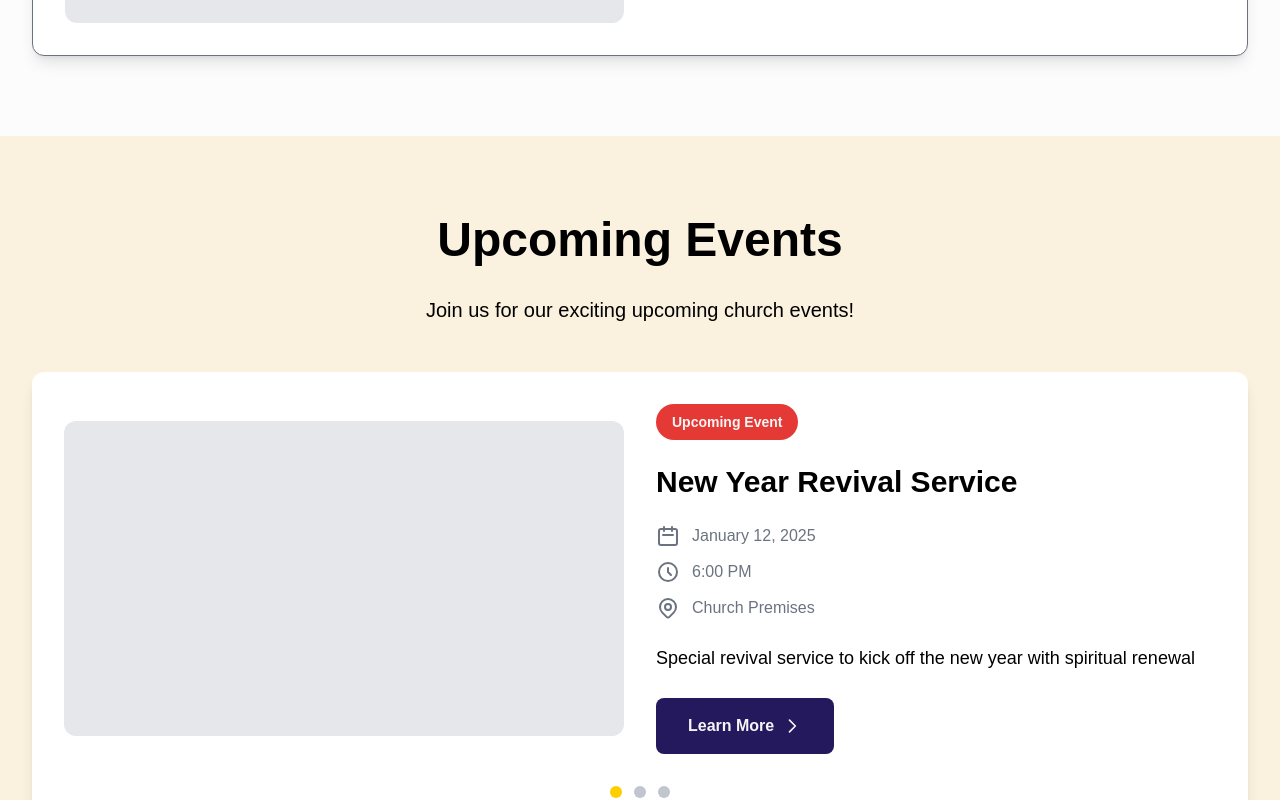
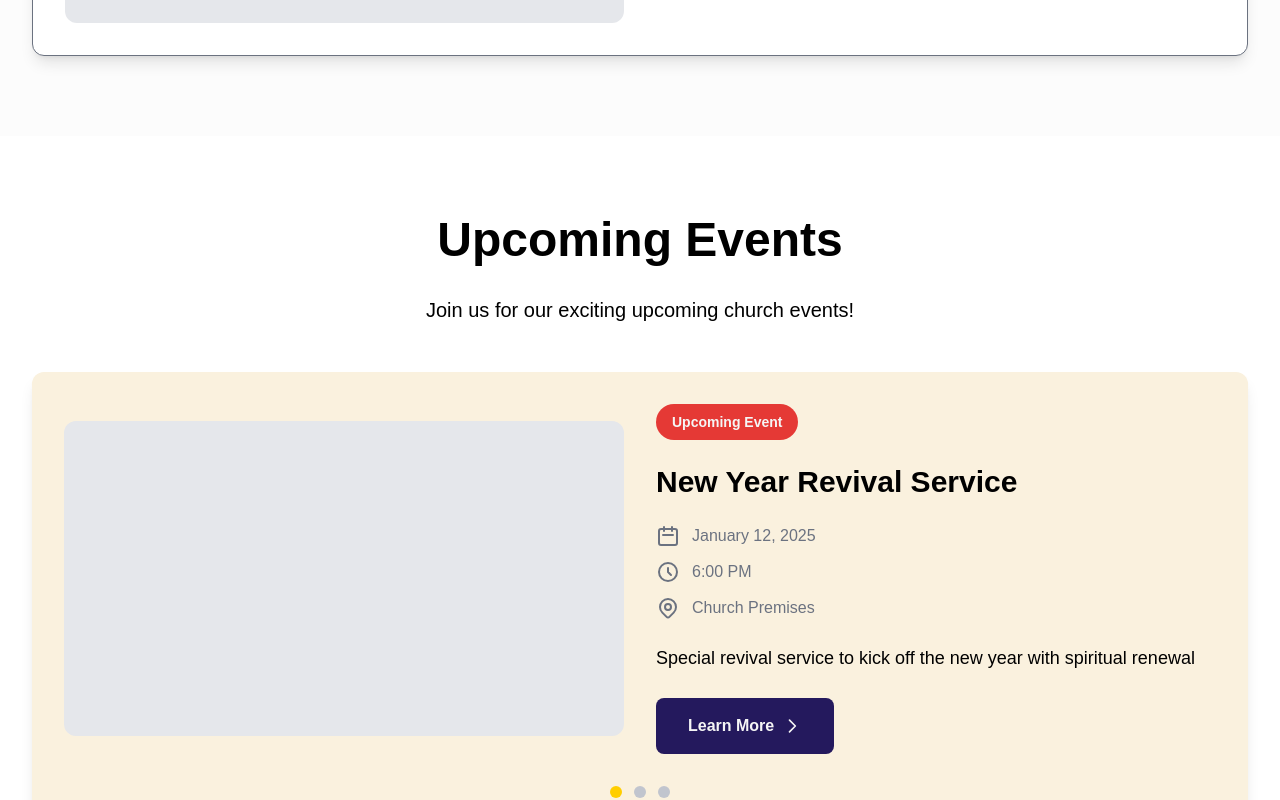
Before and after one commit to geraldofori/newlife-website, a Next.js app: page / in a window 1280 px wide. Shown: the part 2840-3640 px from the top of the page. Built offline with nearby package versions, Linux system fonts and the light colour scheme.

Commit message:
enhancement: updated background image color for upcoming section

```diff
--- a/components/ui/sections/UpcomingSection.tsx
+++ b/components/ui/sections/UpcomingSection.tsx
@@ -2,7 +2,7 @@ import React from 'react'
 
 const UpcomingSection = () => {
   return (
-      <section className="w-full bg-[#FAF1DE] py-20 px-4 lg:px-8">
+      <section className="w-full py-20 px-4 lg:px-8">
         <div className="max-w-7xl mx-auto">
           <h2 className="text-4xl lg:text-5xl font-bold text-black text-center mb-8">
             Upcoming Events
@@ -13,7 +13,7 @@ const UpcomingSection = () => {
           </p>
 
           {/* Event Carousel */}
-          <div className="bg-white rounded-xl p-8 shadow-lg">
+          <div className="bg-[#FAF1DE] rounded-xl p-8 shadow-lg">
             <div className="flex flex-col lg:flex-row gap-8 items-center">
               {/* Event Image Placeholder */}
               <div className="w-full lg:w-1/2">
```
